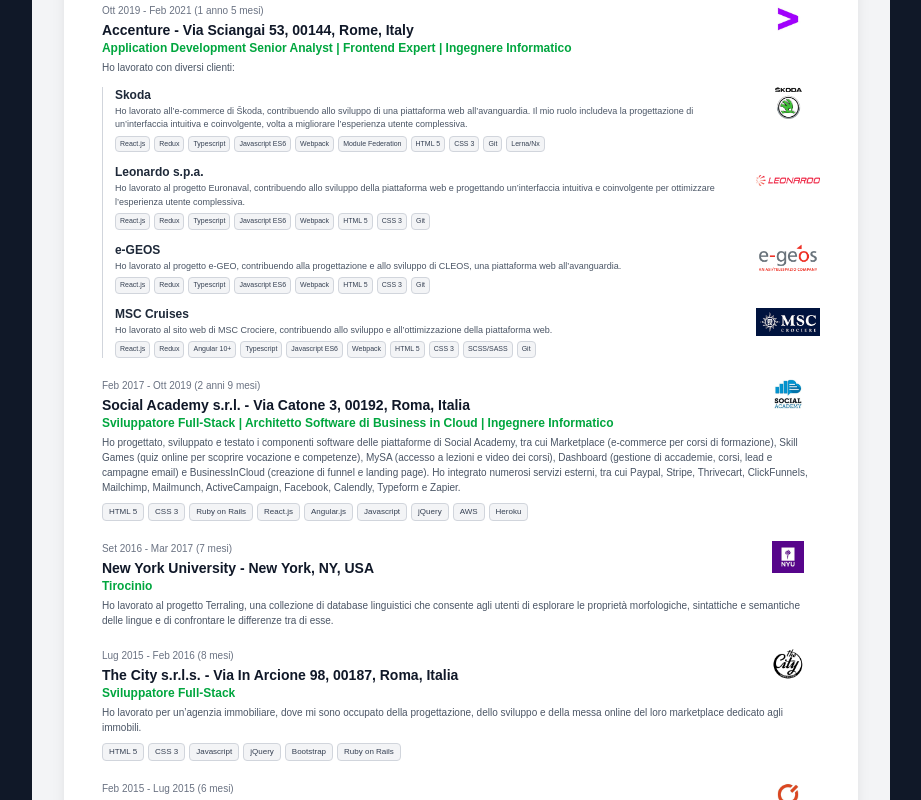
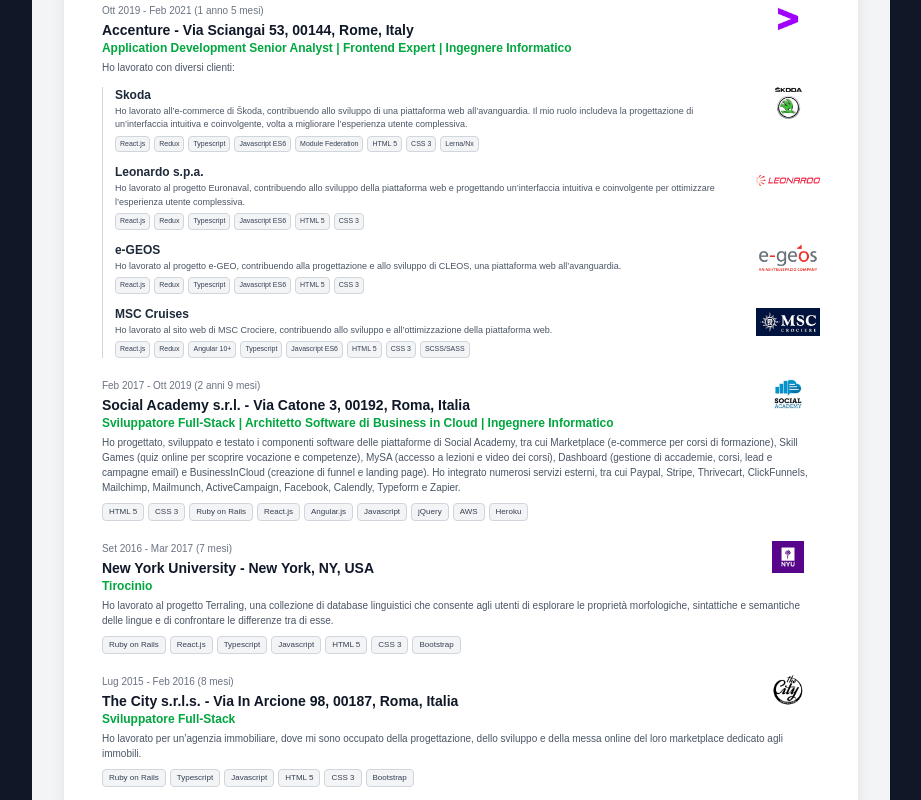
Before and after one commit to AndreaOlivieri/web-resume, a Next.js app: page / in a window 1280 px wide. Shown: the part 1080-1880 px from the top of the page, without its empty margins (179-1100 px from the left). Built offline with nearby package versions, Linux system fonts and the light colour scheme.

Commit message:
feat: Add new technologies and tools while removing generic entries from resume data.

```diff
--- a/data/data.ts
+++ b/data/data.ts
@@ -23,7 +23,18 @@
           company: "Open Reply",
           logoText: "Open Reply",
           description: "experience.open_reply.projects.open_reply.description",
-          techStack: ["Python", "OpenAI", "OpenSearch", "React Native", "Expo"],
+          techStack: [
+            "Python",
+            "OpenAI",
+            "OpenAI Playground",
+            "OpenSearch",
+            "LangChain",
+            "LangGraph",
+            "React Native",
+            "Expo",
+            "Typescript",
+            "Javascript",
+          ],
         },
         {
           company: "PhotoSì",
@@ -67,7 +78,6 @@
             "CSS 3",
             "CSS in JS",
             "SCSS/SASS",
-            "Git",
             "Lerna/Nx",
           ],
         },
@@ -81,11 +91,9 @@
             "Redux",
             "Typescript",
             "Javascript ES6",
-            "Webpack",
             "HTML 5",
             "CSS 3",
             "SCSS/SASS",
-            "Git",
           ],
         },
         {
@@ -97,11 +105,9 @@
             "Typescript",
             "Javascript ES6",
             "jQuery",
-            "Webpack",
             "HTML 5",
             "CSS 3",
             "SCSS/SASS",
-            "Git",
           ],
         },
       ],
@@ -126,11 +132,9 @@
             "Redux",
             "Typescript",
             "Javascript ES6",
-            "Webpack",
             "Module Federation",
             "HTML 5",
             "CSS 3",
-            "Git",
             "Lerna/Nx",
           ],
         },
@@ -144,10 +148,8 @@
             "Redux",
             "Typescript",
             "Javascript ES6",
-            "Webpack",
             "HTML 5",
             "CSS 3",
-            "Git",
           ],
         },
         {
@@ -160,10 +162,8 @@
             "Redux",
             "Typescript",
             "Javascript ES6",
-            "Webpack",
             "HTML 5",
             "CSS 3",
-            "Git",
           ],
         },
         {
@@ -177,11 +177,9 @@
             "Angular 10+",
             "Typescript",
             "Javascript ES6",
-            "Webpack",
             "HTML 5",
             "CSS 3",
             "SCSS/SASS",
-            "Git",
           ],
         },
       ],
@@ -216,7 +214,15 @@
       logoText: "experience.nyu.logoText",
       logo: "/assets/nyu.jpeg",
       description: "experience.nyu.description",
-      techStack: [],
+      techStack: [
+        "Ruby on Rails",
+        "React.js",
+        "Typescript",
+        "Javascript",
+        "HTML 5",
+        "CSS 3",
+        "Bootstrap",
+      ],
     },
     {
       company: "The City s.r.l.s.",
@@ -228,12 +234,12 @@
       logo: "/assets/the_city.jpeg",
       description: "experience.the_city.description",
       techStack: [
+        "Ruby on Rails",
+        "Typescript",
+        "Javascript",
         "HTML 5",
         "CSS 3",
-        "Javascript",
-        "jQuery",
         "Bootstrap",
-        "Ruby on Rails",
       ],
     },
     {
@@ -245,7 +251,7 @@
       logoText: "InnovAction Lab - Fashape",
       logo: "/assets/innovaction_lab.jpeg",
       description: "experience.innovaction_lab.description",
-      techStack: ["Meteor.js", "Microsoft Azure"],
+      techStack: ["Meteor.js", "Typescript", "Javascript", "Microsoft Azure"],
     },
     {
       company: "H.S.C. s.r.l.",
@@ -379,8 +385,13 @@
       category: "skills.tools.category",
       items: [
         "Postman",
-        "Git/Gitlab",
+        "Git",
         "Visual Code",
+        "Google Antigravity",
+        "Google Lighthouse",
+        "Claude",
+        "ChatGPT",
+        "GitKraken",
         "Miro",
         "Figma",
         "Chrome Dev Tools",
```
